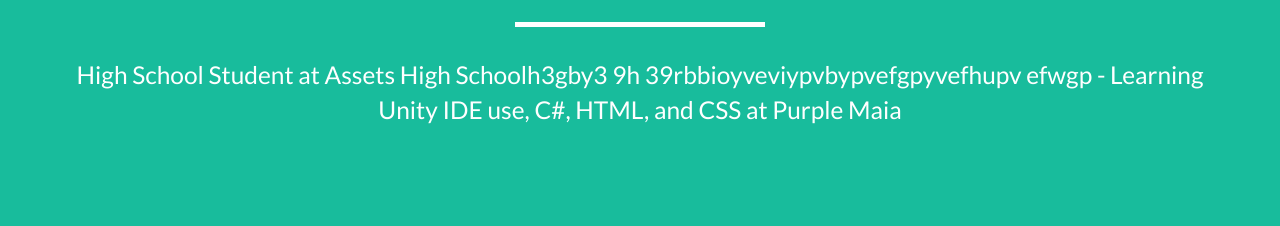
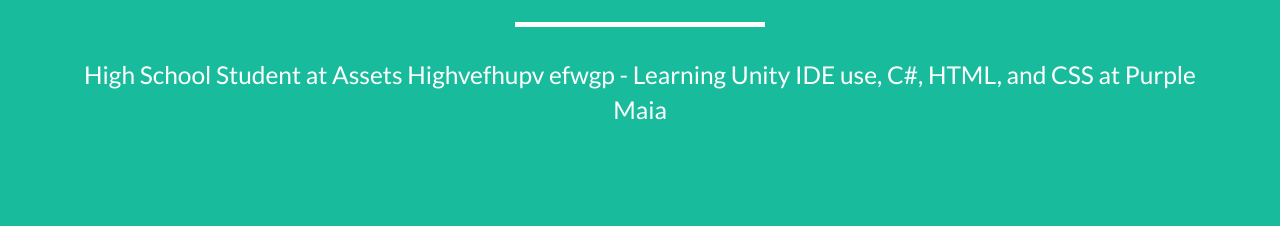
Before and after one commit to NotAlbertYee/Old-Portfolio, a plain HTML site: page index.html in a window 1280 px wide. Shown: the part 574-800 px from the top of the page. Drawn offline with nearby package versions, Linux system fonts and the light colour scheme.

Commit message:
changed
notice

```diff
--- a/index.html
+++ b/index.html
@@ -72,7 +72,7 @@
                     <div class="intro-text">
                         <span class="name">Albert Yee</span>
                         <hr class="star-light">
-                        <span class="skills">High School Student at Assets High Schoolh3gby3 9h 39rbbioyveviypvbypvefgpyvefhupv efwgp - Learning Unity IDE use, C#, HTML, and CSS at Purple Maia</span>
+                        <span class="skills">High School Student at Assets Highvefhupv efwgp - Learning Unity IDE use, C#, HTML, and CSS at Purple Maia</span>
                     </div>
                 </div>
             </div>
```
